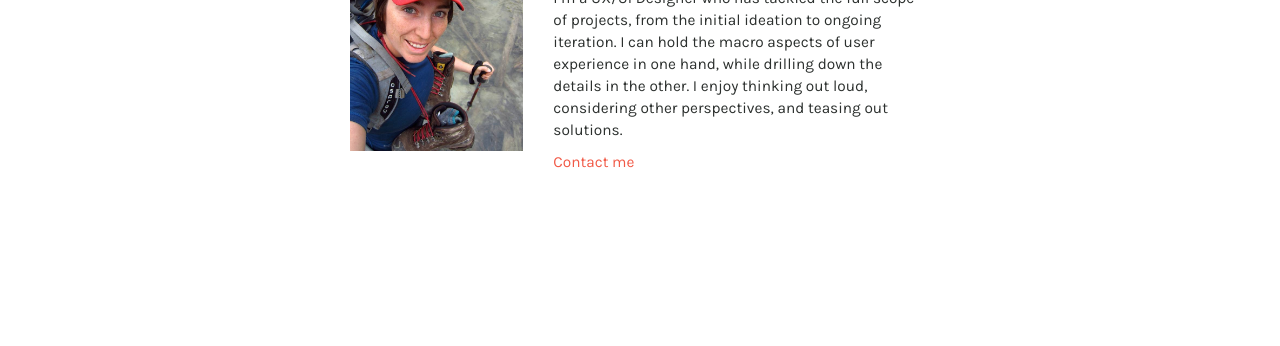
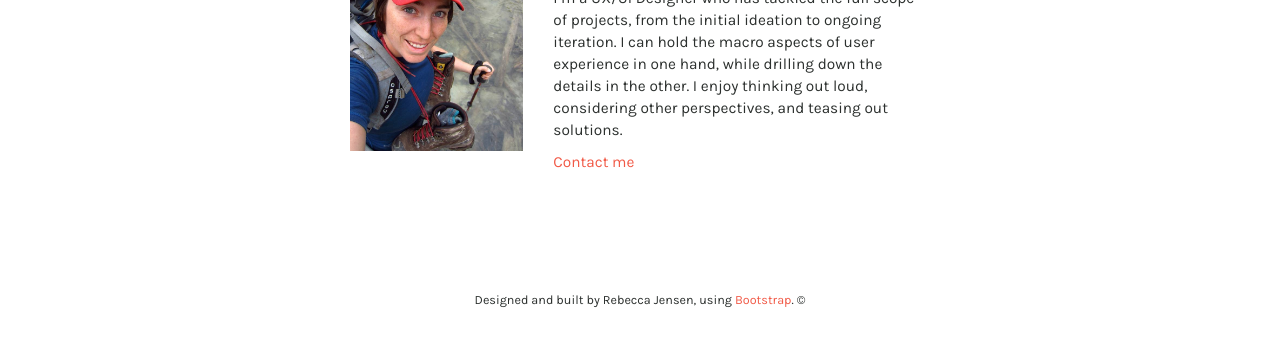
Before and after one commit to TalusRocks/RebeccaJensen2017, a plain HTML site: page rebeccajensen.html in a window 1280 px wide. Shown: the part 240-586 px from the top of the page. Drawn offline with nearby package versions, Linux system fonts and the light colour scheme.

Commit message:
resume pdf and copyright update

```diff
--- a/rebeccajensen.html
+++ b/rebeccajensen.html
@@ -51,9 +51,15 @@
           <p><a href="contact.html" title="Contact me">Contact me</a></p>
         </div>
 
-
     </div>
   </div>
+
+  <div class="row md-pad-top">
+    <p class="text-center fineprint">Designed and built by Rebecca Jensen, using <a href="http://getbootstrap.com/">Bootstrap</a>. &copy; <span id="copyright"></span>
+    </p>
+  </div>
+
+
 
 
     <!-- jQuery (necessary for Bootstrap's JavaScript plugins) -->
```
Also changed, not shown: 1 other file.
